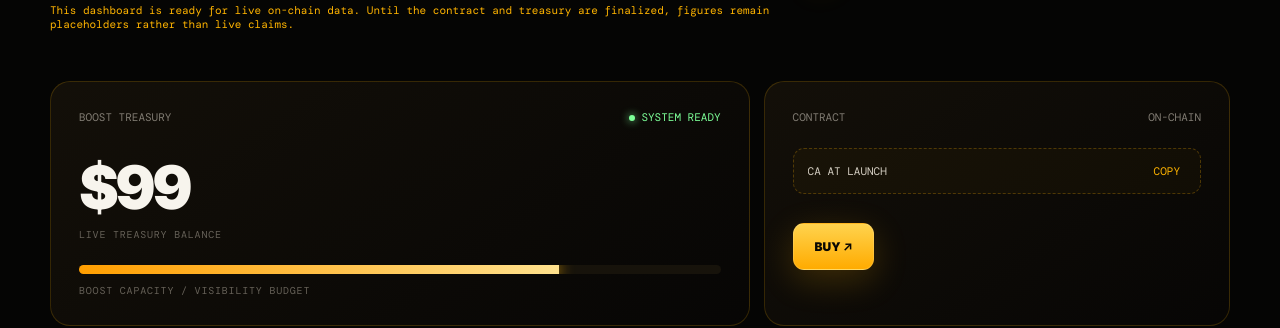
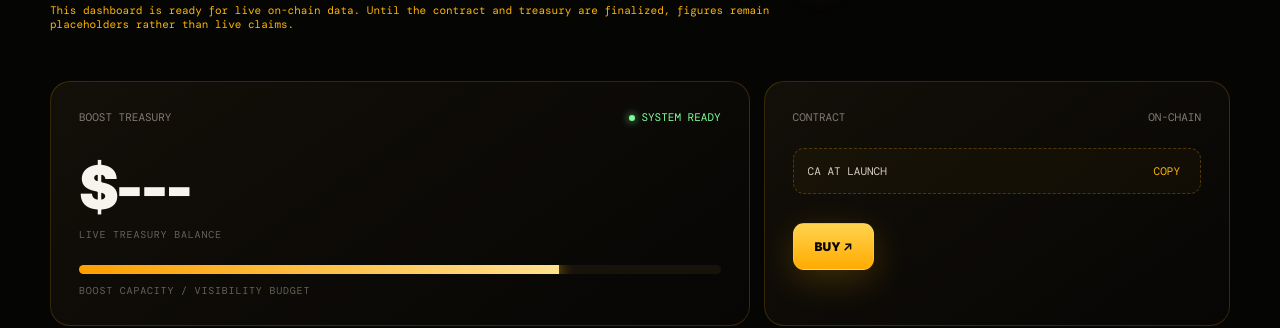
Before and after one commit to kimjoshg/Dexboosted, a plain HTML site: page index.html in a window 1280 px wide. Shown: the part 2208-2536 px from the top of the page. Drawn offline with nearby package versions, Linux system fonts and the light colour scheme.

Commit message:
Update index.html

```diff
--- a/index.html
+++ b/index.html
@@ -200,7 +200,7 @@
 <div class="kicker">03 / BOOST TREASURY</div><h2 class="title">Turn activity into <span class="gold">visibility.</span></h2>
 <p class="copy">This dashboard is ready for live on-chain data. Until the contract and treasury are finalized, figures remain placeholders rather than live claims.</p>
 <div class="dashboard">
-<div class="panel"><div class="panel-head"><span>BOOST TREASURY</span><span class="status">SYSTEM READY</span></div><div class="big">$99</div><div class="sub">LIVE TREASURY BALANCE</div><div class="bar"><i></i></div><div class="sub">BOOST CAPACITY / VISIBILITY BUDGET</div></div>
+<div class="panel"><div class="panel-head"><span>BOOST TREASURY</span><span class="status">SYSTEM READY</span></div><div class="big">$---</div><div class="sub">LIVE TREASURY BALANCE</div><div class="bar"><i></i></div><div class="sub">BOOST CAPACITY / VISIBILITY BUDGET</div></div>
 <div class="panel"><div class="panel-head"><span>CONTRACT</span><span>ON-CHAIN</span></div><div class="ca"><code id="ca">AT LAUNCH</code><button class="copy" id="copy">COPY</button></div><div class="actions"><a class="btn primary" data-buy href="https://pump.fun/" target="_blank">BUY ↗</a></div></div>
 </div>
 </section>
```
